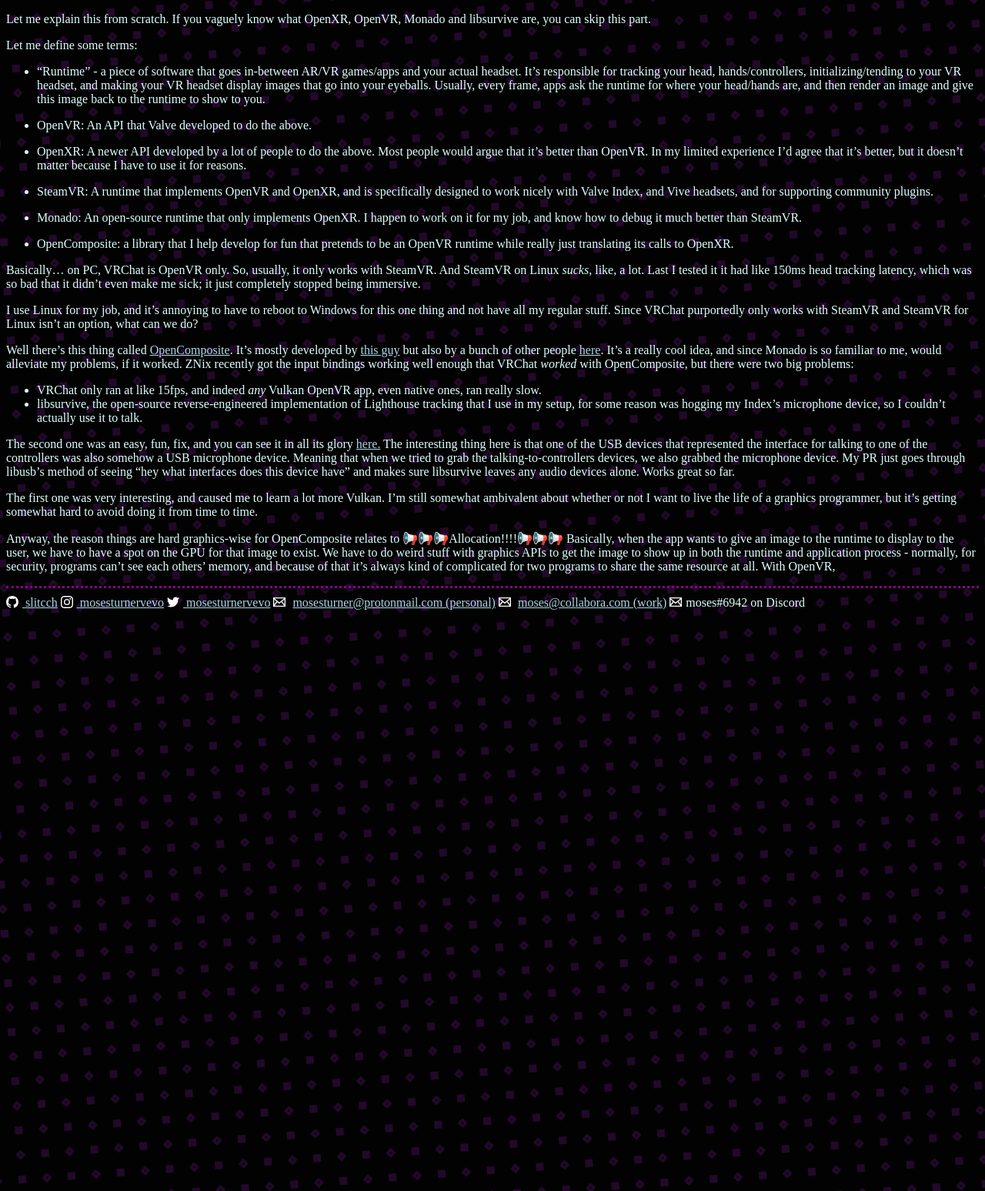
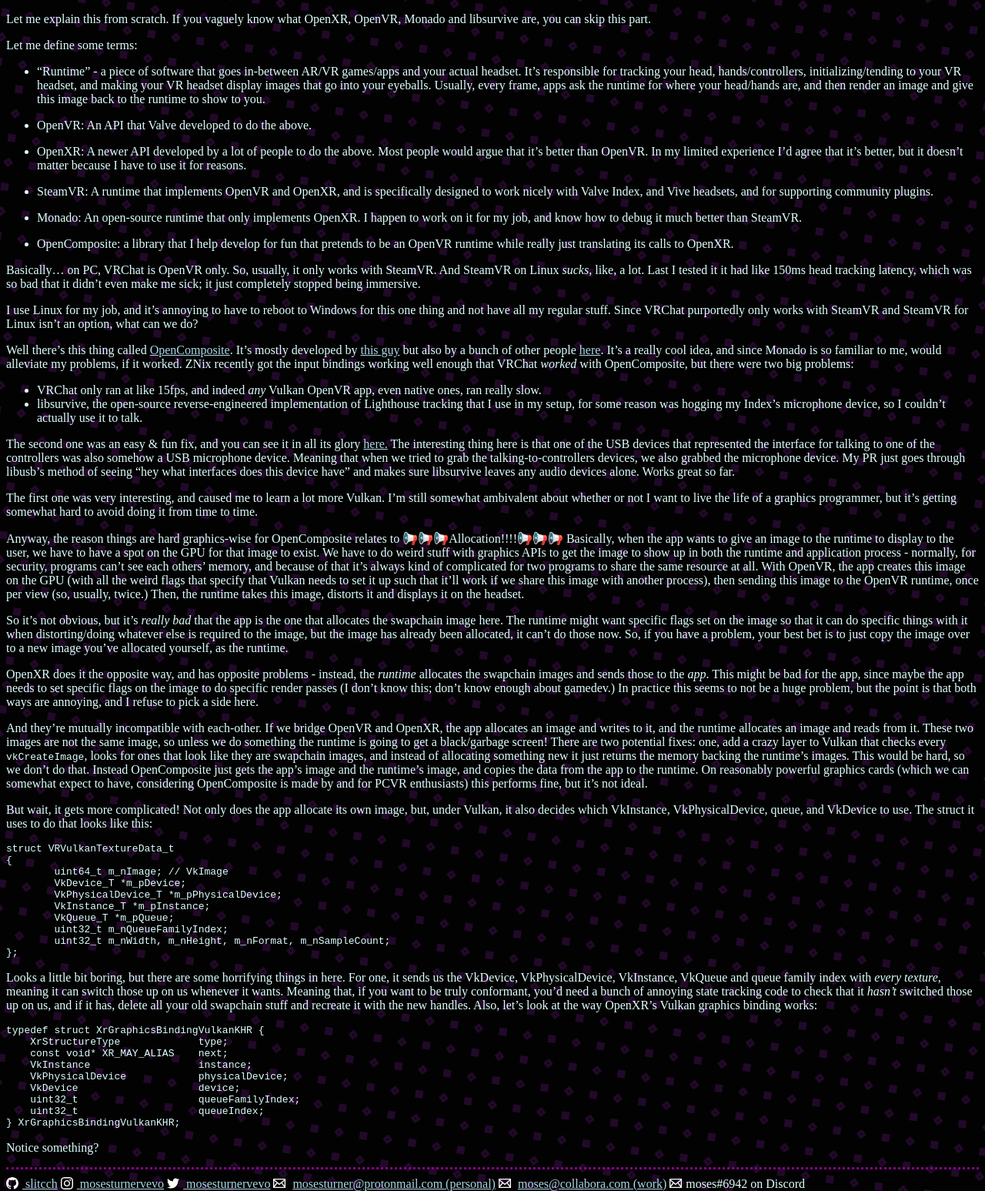
Before and after one commit to slitcch/slitcch.github.io, a Jekyll site: the page built from _posts/2022-07-16-got-opencomposite-working.markdown, in a window 1280 px wide, cut to the strip 450-1997 px from the top of the page. Shown: the whole strip at 77% size. Built offline with Jekyll 4.4.1, drawn with Linux system fonts in a browser that asks for light colours.

Commit message:
more stuff

````diff
--- a/_includes/head.html
+++ b/_includes/head.html
@@ -5,6 +5,7 @@
 
 </head>
 <body>
-  <div class='overlay_outer'><div class='overlay'></div></div>
+  <div class="overlay_outer">
+  <div class='overlay_outer_2'><div class='overlay'></div></div></div>
 
 </body>
--- a/_posts/2022-07-16-got-opencomposite-working.markdown
+++ b/_posts/2022-07-16-got-opencomposite-working.markdown
@@ -34,8 +34,45 @@
 * VRChat only ran at like 15fps, and indeed *any* Vulkan OpenVR app, even native ones, ran really slow.
 * libsurvive, the open-source reverse-engineered implementation of Lighthouse tracking that I use in my setup, for some reason was hogging my Index's microphone device, so I couldn't actually use it to talk.
 
-The second one was an easy, fun, fix, and you can see it in all its glory [here.](https://github.com/cntools/libsurvive/pull/274/commits/0ad93398b7ae05922ef9388b47e50fb2f7a49b9d) The interesting thing here is that one of the USB devices that represented the interface for talking to one of the controllers was also somehow a USB microphone device. Meaning that when we tried to grab the talking-to-controllers devices, we also grabbed the microphone device. My PR just goes through libusb's method of seeing "hey what interfaces does this device have" and makes sure libsurvive leaves any audio devices alone. Works great so far.
+The second one was an easy & fun fix, and you can see it in all its glory [here.](https://github.com/cntools/libsurvive/pull/274/commits/0ad93398b7ae05922ef9388b47e50fb2f7a49b9d) The interesting thing here is that one of the USB devices that represented the interface for talking to one of the controllers was also somehow a USB microphone device. Meaning that when we tried to grab the talking-to-controllers devices, we also grabbed the microphone device. My PR just goes through libusb's method of seeing "hey what interfaces does this device have" and makes sure libsurvive leaves any audio devices alone. Works great so far.
 
 The first one was very interesting, and caused me to learn a lot more Vulkan. I’m still somewhat ambivalent about whether or not I want to live the life of a graphics programmer, but it’s getting somewhat hard to avoid doing it from time to time.
 
-Anyway, the reason things are hard graphics-wise for OpenComposite relates to 📢📢📢Allocation!!!!📢📢📢 Basically, when the app wants to give an image to the runtime to display to the user, we have to have a spot on the GPU for that image to exist. We have to do weird stuff with graphics APIs to get the image to show up in both the runtime and application process - normally, for security, programs can't see each others' memory, and because of that it's always kind of complicated for two programs to share the same resource at all. With OpenVR,
+Anyway, the reason things are hard graphics-wise for OpenComposite relates to 📢📢📢Allocation!!!!📢📢📢 Basically, when the app wants to give an image to the runtime to display to the user, we have to have a spot on the GPU for that image to exist. We have to do weird stuff with graphics APIs to get the image to show up in both the runtime and application process - normally, for security, programs can't see each others' memory, and because of that it's always kind of complicated for two programs to share the same resource at all. With OpenVR, the app creates this image on the GPU (with all the weird flags that specify that Vulkan needs to set it up such that it'll work if we share this image with another process), then sending this image to the OpenVR runtime, once per view (so, usually, twice.) Then, the runtime takes this image, distorts it and displays it on the headset.
+
+So it's not obvious, but it's *really bad* that the app is the one that allocates the swapchain image here. The runtime might want specific flags set on the image so that it can do specific things with it when distorting/doing whatever else is required to the image, but the image has already been allocated, it can't do those now. So, if you have a problem, your best bet is to just copy the image over to a new image you've allocated yourself, as the runtime.
+
+OpenXR does it the opposite way, and has opposite problems - instead, the *runtime* allocates the swapchain images and sends those to the *app*. This might be bad for the app, since maybe the app needs to set specific flags on the image to do specific render passes (I don't know this; don't know enough about gamedev.) In practice this seems to not be a huge problem, but the point is that both ways are annoying, and I refuse to pick a side here.
+
+And they're mutually incompatible with each-other. If we bridge OpenVR and OpenXR, the app allocates an image and writes to it, and the runtime allocates an image and reads from it. These two images are not the same image, so unless we do something the runtime is going to get a black/garbage screen! There are two potential fixes: one, add a crazy layer to Vulkan that checks every `vkCreateImage`, looks for ones that look like they are swapchain images, and instead of allocating something new it just returns the memory backing the runtime's images. This would be hard, so we don't do that. Instead OpenComposite just gets the app's image and the runtime's image, and copies the data from the app to the runtime. On reasonably powerful graphics cards (which we can somewhat expect to have, considering OpenComposite is made by and for PCVR enthusiasts) this performs fine, but it's not ideal.
+
+But wait, it gets more complicated! Not only does the app allocate its own image, but, under Vulkan, it also decides which VkInstance, VkPhysicalDevice, queue, and VkDevice to use. The struct it uses to do that looks like this:
+
+```cpp
+struct VRVulkanTextureData_t
+{
+	uint64_t m_nImage; // VkImage
+	VkDevice_T *m_pDevice;
+	VkPhysicalDevice_T *m_pPhysicalDevice;
+	VkInstance_T *m_pInstance;
+	VkQueue_T *m_pQueue;
+	uint32_t m_nQueueFamilyIndex;
+	uint32_t m_nWidth, m_nHeight, m_nFormat, m_nSampleCount;
+};
+```
+
+Looks a little bit boring, but there are some horrifying things in here. For one, it sends us the VkDevice, VkPhysicalDevice, VkInstance, VkQueue and queue family index with *every texture*, meaning it can switch those up on us whenever it wants. Meaning that, if you want to be truly conformant, you'd need a bunch of annoying state tracking code to check that it *hasn't* switched those up on us, and if it has, delete all your old swapchain stuff and recreate it with the new handles. Also, let's look at the way OpenXR's Vulkan graphics binding works:
+
+```
+typedef struct XrGraphicsBindingVulkanKHR {
+    XrStructureType             type;
+    const void* XR_MAY_ALIAS    next;
+    VkInstance                  instance;
+    VkPhysicalDevice            physicalDevice;
+    VkDevice                    device;
+    uint32_t                    queueFamilyIndex;
+    uint32_t                    queueIndex;
+} XrGraphicsBindingVulkanKHR;
+```
+
+Notice something?
--- a/assets/css/main.css
+++ b/assets/css/main.css
@@ -51,6 +51,18 @@
 
   }
 
+  .overlay_outer_2 {
+    /* Not sure what position: fixed; does but we need it. */
+    position: fixed;
+    /* Make it Really Big so that you don't see the edges*/
+    width: 100%;
+    height: 100%;
+    /* Move it 50% of the way across and 50% of the way down*/
+    /* ie. put it in the center */
+    transform: rotate(10deg);
+
+  }
+
 .overlay {
     width: 100%;
     height: 100%;
@@ -61,7 +73,7 @@
     /* transform: rotate(-25deg); */
     /* transform-origin: 0% 0%; */
     /* animation: 0.5s rotate-left infinite linear; */
-    animation: 400s rotate-left infinite linear;
+    animation: 1000s rotate-left infinite linear;
 }
 
 @keyframes rotate-left {
````
